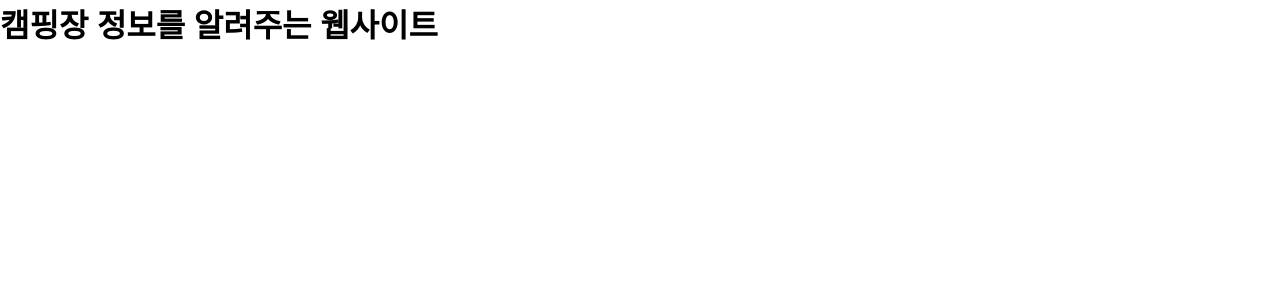
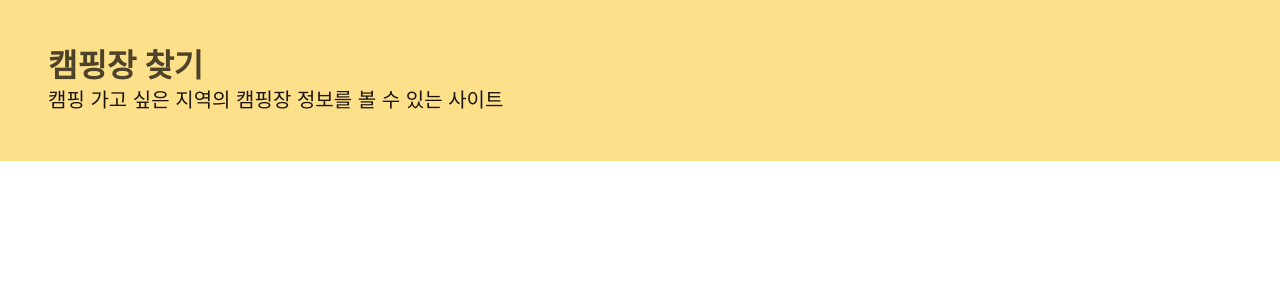
Before and after one commit to sunghyoeun/doglove3_2021, a Nuxt app: page / in a window 1280 px wide. Shown: the top 300 px of the page. Built offline with nearby package versions, Linux system fonts and the light colour scheme.

Commit message:
add Bulma CSS

```diff
--- a/layouts/default.vue
+++ b/layouts/default.vue
@@ -3,50 +3,3 @@
     <nuxt/>
   </div>
 </template>
-
-<style>
-html {
-  font-family: "Source Sans Pro", -apple-system, BlinkMacSystemFont, "Segoe UI", Roboto, "Helvetica Neue", Arial, sans-serif;
-  font-size: 16px;
-  word-spacing: 1px;
-  -ms-text-size-adjust: 100%;
-  -webkit-text-size-adjust: 100%;
-  -moz-osx-font-smoothing: grayscale;
-  -webkit-font-smoothing: antialiased;
-  box-sizing: border-box;
-}
-
-*, *:before, *:after {
-  box-sizing: border-box;
-  margin: 0;
-}
-
-.button--green {
-  display: inline-block;
-  border-radius: 4px;
-  border: 1px solid #3b8070;
-  color: #3b8070;
-  text-decoration: none;
-  padding: 10px 30px;
-}
-
-.button--green:hover {
-  color: #fff;
-  background-color: #3b8070;
-}
-
-.button--grey {
-  display: inline-block;
-  border-radius: 4px;
-  border: 1px solid #35495e;
-  color: #35495e;
-  text-decoration: none;
-  padding: 10px 30px;
-  margin-left: 15px;
-}
-
-.button--grey:hover {
-  color: #fff;
-  background-color: #35495e;
-}
-</style>
--- a/nuxt.config.js
+++ b/nuxt.config.js
@@ -3,16 +3,31 @@ module.exports = {
   ** Headers of the page
   */
   head: {
-    title: 'doglove',
+    title: '캠핑장 찾기',
     meta: [
       { charset: 'utf-8' },
       { name: 'viewport', content: 'width=device-width, initial-scale=1' },
-      { hid: 'description', name: 'description', content: 'Dogs and cats information for everyone' }
+      {
+        hid: 'description',
+        name: 'description',
+        content: '내가 원하는 캠핑장 찾기'
+      }
     ],
     link: [
-      { rel: 'icon', type: 'image/x-icon', href: '/favicon.ico' }
+      { rel: 'icon', type: 'image/x-icon', href: '/favicon.ico' },
+      {
+        rel: "stylesheet",
+        href: "https://cdn.jsdelivr.net/npm/bulma@0.9.2/css/bulma.min.css"
+      }
+    ],
+    script : [
+      {
+        defer:"",
+        src:"https://user.fontawesome.com/releases/v5.15.3/js/all.js"
+      }
     ]
   },
+
   /*
   ** Customize the progress bar color
   */
--- a/pages/index.vue
+++ b/pages/index.vue
@@ -1,3 +1,14 @@
 <template>
-  <div><h1>캠핑장 정보를 알려주는 웹사이트 </h1></div>
+  <div>
+    <section class="hero is-warning">
+      <div class="hero-body">
+        <p class="title">
+          캠핑장 찾기
+        </p>
+        <p class="subtitle">
+          캠핑 가고 싶은 지역의 캠핑장 정보를 볼 수 있는 사이트
+        </p>
+      </div>
+    </section>
+  </div>
 </template>
```
Also changed, not shown: 1 other file (tests, documents, lock files or other folders).
